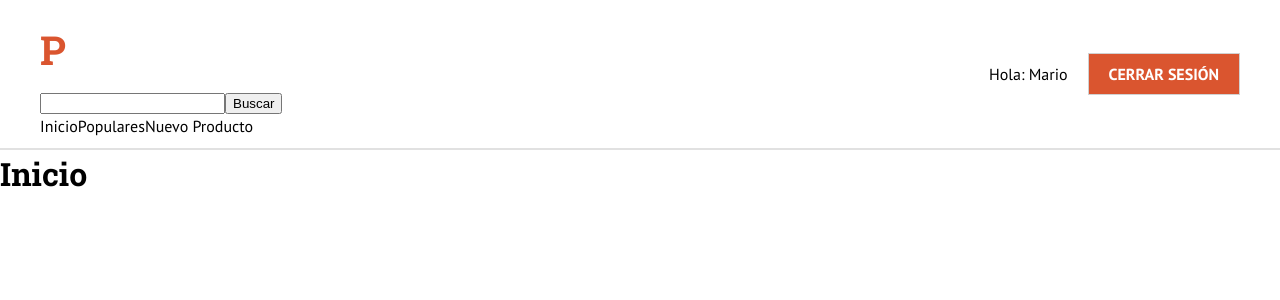
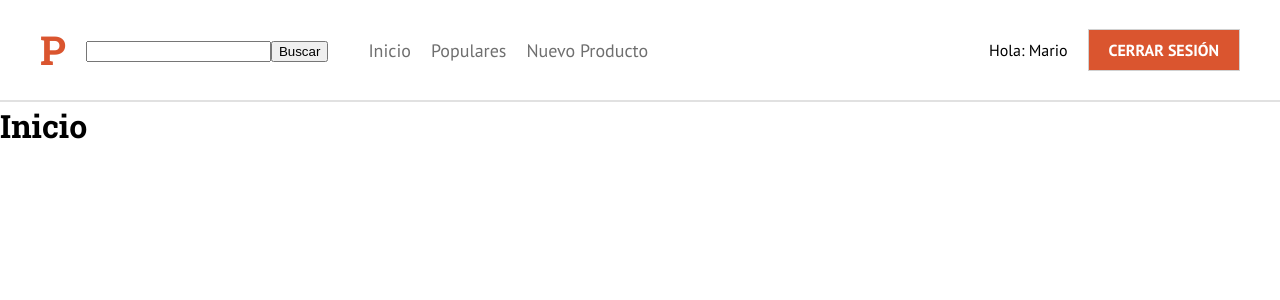
Before and after one commit to ollie87/producthuntnext, a Next.js app: page / in a window 1280 px wide. Shown: the top 300 px of the page. Built offline with nearby package versions, Linux system fonts and the light colour scheme.

Commit message:
feat(Navegacion): styles added

```diff
--- a/components/layout/Header.js
+++ b/components/layout/Header.js
@@ -33,7 +33,12 @@ const Header = () => {
             `}
         >
             <ContenedorHeader>
-                <div>
+                <div
+                    css={css`
+                        display: flex;
+                        align-items: center;
+                    `}
+                >
                     <Link href="/" passHref>
                         <Logo>P</Logo>
                     </Link>
--- a/components/layout/Navegacion.js
+++ b/components/layout/Navegacion.js
@@ -1,13 +1,28 @@
 import React from 'react';
 import Link from 'next/link';
+import styled from '@emotion/styled'
 
+const Nav = styled.nav`
+    padding-left: 2rem;
+
+    a {
+        font-size: 1.8rem;
+        margin-left: 2rem;
+        color: var(--gris2);
+        font-family: 'PT Sans', sans-serif;
+    }
+
+    &:last-of-type {
+        margin-right: 0;
+    }
+`
 const Navegacion = ()=> {
     return (
-        <nav>
+        <Nav>
             <Link href="/">Inicio</Link>
             <Link href="/">Populares</Link>
             <Link href="/">Nuevo Producto</Link>
-        </nav>
+        </Nav>
     )
 }
 
```
